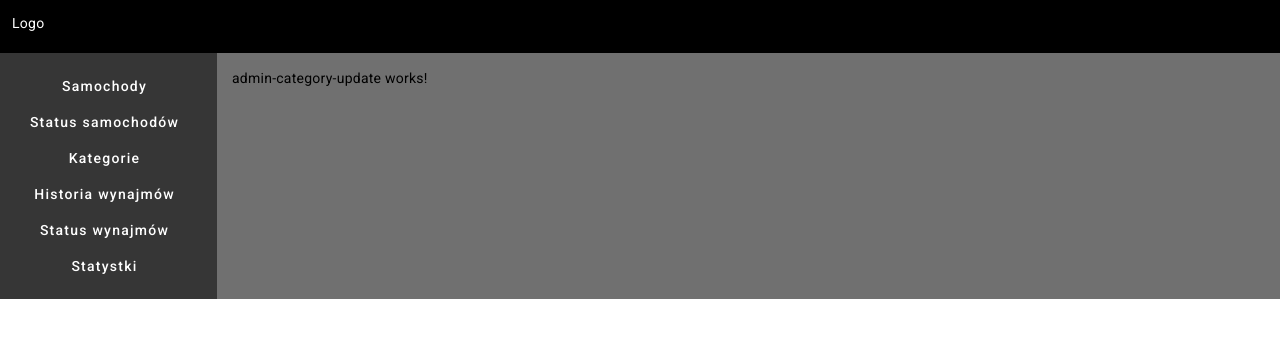
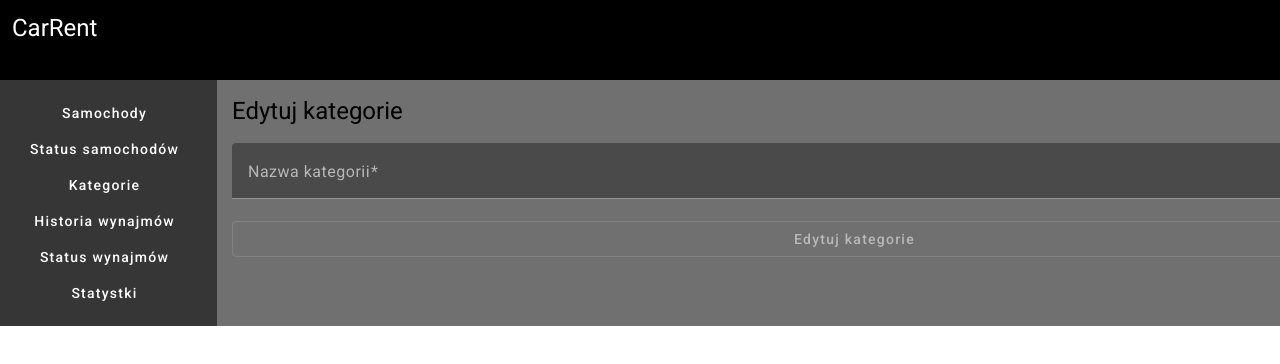
Before and after one commit to Doman5/CarRentFrontEnd, an Angular app: page /admin/categories/update/1 in a window 1280 px wide. Shown: the top 364 px of the page. Built offline with nearby package versions, Linux system fonts and the light colour scheme; no server answers.

Commit message:
add category delete and update option

```diff
--- a/src/app/layouts/admin/admin-layout.component.html
+++ b/src/app/layouts/admin/admin-layout.component.html
@@ -1,9 +1,9 @@
 <header fxLayout="row" fxLayoutAlign="center center">
   <div class="Logo" fxFlex>
-    Logo
+    <h1>CarRent</h1>
   </div>
   <div>
-    <button> Logout</button>
+    <button mat-flat-button>Logout</button>
   </div>
 </header>
 <div class="main" fxLayout="row" fxFlex>
--- a/src/app/modules/admin/admin-category/admin-category-update/admin-category-update.component.html
+++ b/src/app/modules/admin/admin-category/admin-category-update/admin-category-update.component.html
@@ -1 +1,9 @@
-<p>admin-category-update works!</p>
+<h1> Edytuj kategorie </h1>
+
+<form [formGroup]="categoryForm" (submit)="submit()" fxLayout="column">
+    <mat-form-field>
+      <mat-label>Nazwa kategorii</mat-label>
+      <input matInput placeholder="Wpisz nazwę kategorii" formControlName="name">
+    </mat-form-field>
+    <button mat-stroked-button [disabled]="!categoryForm.valid"> Edytuj kategorie</button>
+</form>
--- a/src/app/modules/admin/admin-category/admin-category-update/admin-category-update.component.ts
+++ b/src/app/modules/admin/admin-category/admin-category-update/admin-category-update.component.ts
@@ -1,10 +1,55 @@
-import { Component } from '@angular/core';
+import { Component, OnInit } from '@angular/core';
+import { FormBuilder, FormGroup, Validators } from '@angular/forms';
+import { MatSnackBar } from '@angular/material/snack-bar';
+import { ActivatedRoute } from '@angular/router';
+import { AdminCategoryService } from '../admin-category.service';
+import { AdminCategoryDto } from '../model/admin-category-dto';
 
 @Component({
   selector: 'app-admin-category-update',
   templateUrl: './admin-category-update.component.html',
   styleUrls: ['./admin-category-update.component.css']
 })
-export class AdminCategoryUpdateComponent {
+export class AdminCategoryUpdateComponent implements OnInit {
+
+  categoryForm!: FormGroup;
+
+  constructor(
+    private adminCategoryService: AdminCategoryService,
+    private snacBar: MatSnackBar,
+    private router: ActivatedRoute,
+    private formBuilder: FormBuilder
+  ) {}
+
+  ngOnInit(): void {
+    this.getCategory();
+    this.categoryForm = this.formBuilder.group({
+      name: ['', Validators.required]
+    })
+  }
+
+  getCategory() {
+    let id = Number(this.router.snapshot.params['id']);
+    this.adminCategoryService.getCategory(id)
+      .subscribe(category => this.mapToCategoryFormValue(category))
+  }
+
+  mapToCategoryFormValue(category: AdminCategoryDto): void {
+    this.categoryForm.setValue({
+      name: category.name
+    });
+  }
+
+  submit() {
+    let id = Number(this.router.snapshot.params['id']);
+    this.adminCategoryService.updateCategory(id, {
+      name: this.categoryForm.get('name')?.value
+    } as AdminCategoryDto).subscribe({
+      next: category => {
+        this.mapToCategoryFormValue(category);
+        this.snacBar.open("Edytowano kategorie", "", {duration:3000})
+      }
+    })
+  }
 
 }
--- a/src/app/modules/admin/admin-category/admin-category.component.ts
+++ b/src/app/modules/admin/admin-category/admin-category.component.ts
@@ -1,4 +1,6 @@
-import { Component, OnInit } from '@angular/core';
+import { Component, OnInit, ViewChild } from '@angular/core';
+import { MatTable } from '@angular/material/table';
+import { AdminConfirmDialogService } from '../../common/service/admin-confirm-dialog.service';
 import { AdminCategoryService } from './admin-category.service';
 import { AdminCategory } from './model/admin-category';
 
@@ -9,7 +11,12 @@ import { AdminCategory } from './model/admin-category';
 })
 export class AdminCategoryComponent implements OnInit {
 
-  constructor(private adminCategoryService: AdminCategoryService) {}
+  @ViewChild(MatTable) table!: MatTable<any>
+
+  constructor(
+    private adminCategoryService: AdminCategoryService,
+    private adminConfirmDialogService: AdminConfirmDialogService
+    ) {}
 
   ngOnInit(): void {
     this.getCategories();
@@ -25,6 +32,20 @@ export class AdminCategoryComponent implements OnInit {
   }
 
   deleteCategory(category: AdminCategory) {
-
+    this.adminConfirmDialogService.openConfirmDialog("Czy chcesz usunąć ten produkt?")
+    .afterClosed()
+    .subscribe(result => {
+      if(result) {
+        this.adminCategoryService.delete(category.id)
+        .subscribe(() => {
+          this.data.forEach((value, index) => {
+            if(category == value) {
+              this.data.splice(index, 1);
+              this.table.renderRows();
+            }
+          })
+        })
+      }
+    })
   }
 }
--- a/src/app/modules/admin/admin-category/admin-category.service.ts
+++ b/src/app/modules/admin/admin-category/admin-category.service.ts
@@ -8,7 +8,6 @@ import { AdminCategoryDto } from './model/admin-category-dto';
   providedIn: 'root'
 })
 export class AdminCategoryService {
-
   constructor(private http: HttpClient) { }
 
   getCategories():Observable<Array<AdminCategory>> {
@@ -18,4 +17,17 @@ export class AdminCategoryService {
   addCategory(category: AdminCategoryDto):Observable<AdminCategory> {
     return this.http.post<AdminCategory>("/api/admin/categories", category);
   }
+
+  getCategory(id: number): Observable<AdminCategoryDto> {
+    return this.http.get<AdminCategoryDto>(`/api/admin/categories/${id}`);
+  }
+
+  updateCategory(id: number, category: AdminCategoryDto):Observable<AdminCategory> {
+    return this.http.put<AdminCategory>(`/api/admin/categories/${id}`, category);
+  }
+
+  delete(id: number): Observable<void> {
+    return this.http.delete<void>(`/api/admin/categories/${id}`);
+  }
+
 }
```
